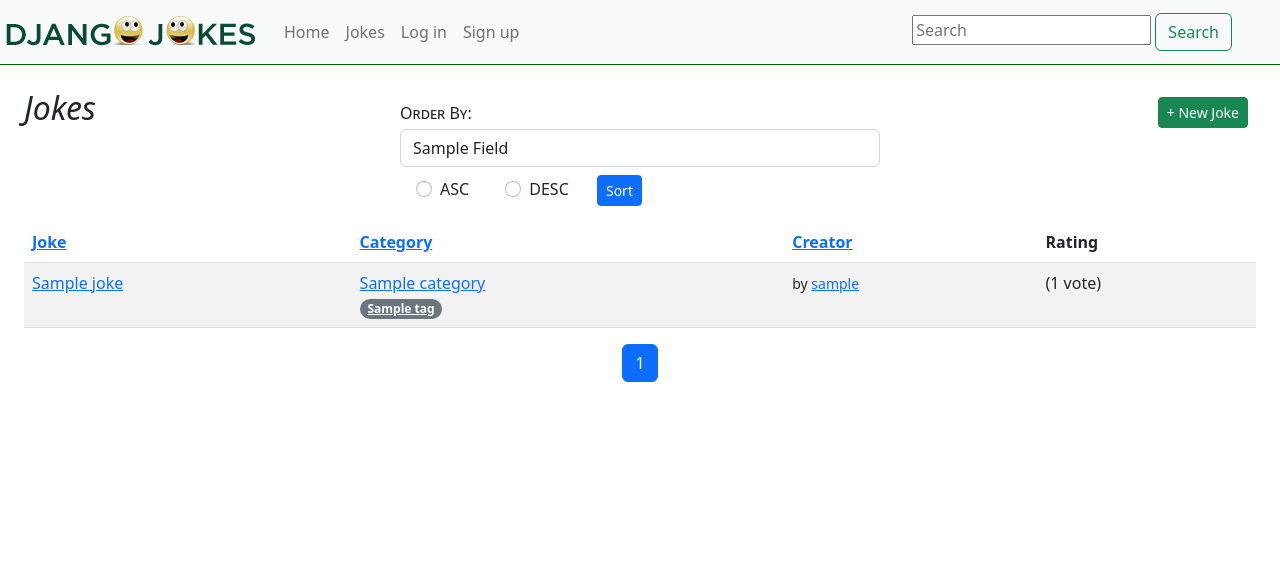
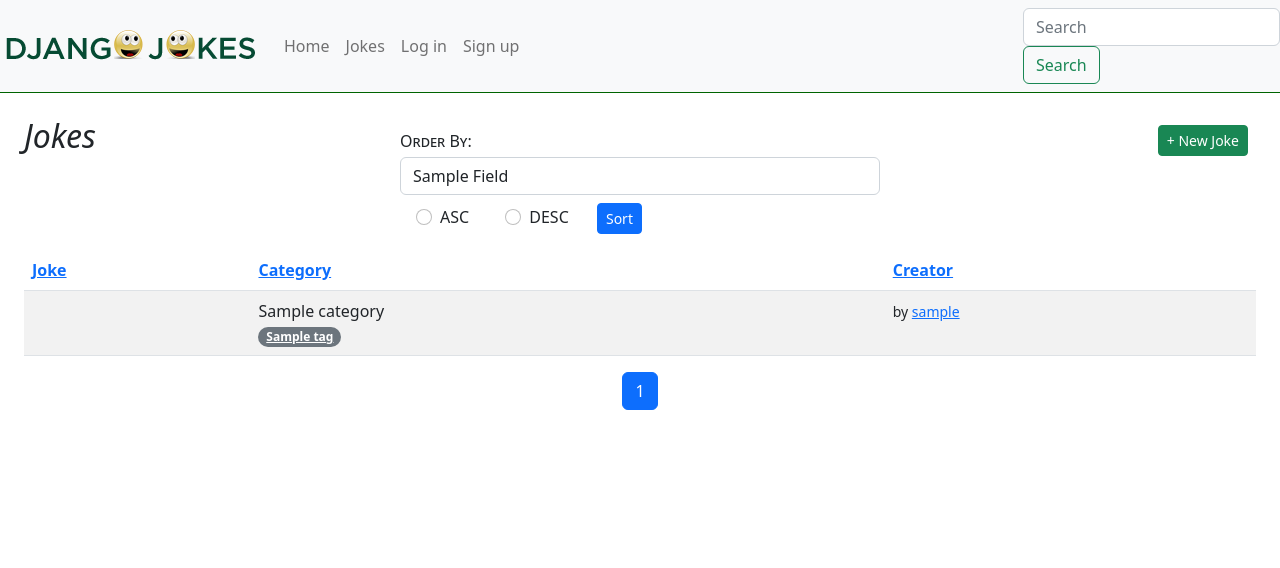
Before and after one commit to Kuro0731/djangojokes.com, a Django app: template templates/jokes/joke_list.html in a window 1280 px wide. Shown: the top 568 px of the page. Run offline with Django 5.2, Linux system fonts and the light colour scheme; the template is opened without the code that fills it: most values are stand-ins (such as "Sample title", 1, 10 or a date in 2020); parts of the project's set-up code (start-up, migrations or seed data) failed here and were passed over; some libraries are stand-ins or nearby versions.

Commit message:
idk Implementing Search (59th) commit

```diff
--- a/jokes/views.py
+++ b/jokes/views.py
@@ -1,17 +1,16 @@
 import json
-
+from django.db.models import Q
 from django.contrib.messages.views import SuccessMessageMixin
 from django.contrib import messages
 from django.contrib.auth.mixins import LoginRequiredMixin, UserPassesTestMixin
-from django.db.models import Q
 from django.http import JsonResponse
 from django.urls import reverse_lazy
 from django.views.generic import (
     CreateView, DeleteView, DetailView, ListView, UpdateView
 )
 
+from .forms import JokeForm
 from .models import Joke, JokeVote
-from .forms import JokeForm
 
 class JokeCreateView(SuccessMessageMixin, LoginRequiredMixin, CreateView):
     model = Joke
--- a/templates/_base.html
+++ b/templates/_base.html
@@ -50,8 +50,7 @@
             </a>
             <div class="dropdown-menu" aria-labelledby="navbarDropdown">
               <a class="dropdown-item" href="{% url 'my-account' %}">My Account</a>
-              <a class="dropdown-item" href="{% url 'jokes:creator' user.username %}?order={{ order }}&direction={{ direction }}">
-                My Django Jokes</a>
+              <a class="dropdown-item" href="{% url 'jokes:creator' user.username %}?order={{ order }}&direction={{ direction }}">My Django Jokes</a>
               <div class="dropdown-divider"></div>
               <form method="post" action="{% url 'account_logout' %}">
                 {% csrf_token %}
@@ -61,12 +60,12 @@
           </li>
         {% endif %}
       </ul>
-      <form>
-        <input  type="search"
-          placeholder="Search" aria-label="Search" name="q"
+      <form class="form-inline my-2 my-lg-0" action="{% url 'jokes:list' $}">
+        <input class="form-control mr-sm-2" type="search"
+        placeholder="Search" aria-label="Search" name="q"
           value="{{ request.GET.q }}">
-        <button class="btn btn-outline-success me-5" type="submit">
-          Search
+          <button class="btn btn-outline-success my-2 my-sm-0" type="submit">Search</button>
+      </form>
         </button>
       </form>
     </div>
--- a/templates/includes/pagination.html
+++ b/templates/includes/pagination.html
@@ -2,12 +2,12 @@
   <ul class="pagination justify-content-center">
     {% if page_obj.has_previous %}
       <li class="page-item">
-          <a class="page-link" href="?page=1&order={{ order }}&direction={{ direction }}">&laquo; 1…</a>
+        <a class="page-link" href="?page=1&order={{ order }}&direction={{ direction }}&q={{ request.GET.q }}">&laquo; 1…</a>
       </li>
       {% if page_obj.previous_page_number != 1 %}
         <li class="page-item">
           <a class="page-link"
-              href="?page={{ page_obj.previous_page_number }}&order={{ order }}&direction={{ direction }}">
+            href="?page={{ page_obj.previous_page_number }}&order={{ order }}&direction={{ direction }}&q={{ request.GET.q }}">
             {{ page_obj.previous_page_number }}
           </a>
         </li>
@@ -21,13 +21,13 @@
     {% if page_obj.has_next %}
       {% if page_obj.next_page_number != page_obj.paginator.num_pages %}
         <li class="page-item">
-            <a class="page-link" href="?page={{ page_obj.next_page_number }}&order={{ order }}&direction={{ direction }}">
+          <a class="page-link" href="?page={{ page_obj.next_page_number }}&order={{ order }}&direction={{ direction }}&q={{ request.GET.q }}">
             {{ page_obj.next_page_number }}
           </a>
         </li>
       {% endif %}
       <li class="page-item">
-          <a class="page-link" href="?page={{ page_obj.paginator.num_pages }}&order={{ order }}&direction={{ direction }}">
+        <a class="page-link" href="?page={{ page_obj.paginator.num_pages }}&order={{ order }}&direction={{ direction }}&q={{ request.GET.q }}">
           …{{ page_obj.paginator.num_pages }} &raquo;
         </a>
       </li>
--- a/templates/jokes/joke_list.html
+++ b/templates/jokes/joke_list.html
@@ -8,7 +8,7 @@
   </div>
   <div class="col-12 col-md-8 col-lg-6">
     <form class="my-2 mx-auto" style="max-width: 30rem;">
-      <input type="hidden" name="q" value="{{ request.GET.q }}">
+      <input type="hidden" name="q" value="{{ request.GET.q}}">
       <label class="my-1 me-2" for="order">Order By:</label>
       <select class="form-control me-sm-2" name="order" id="order">
         {% for field in order_fields %}
@@ -43,21 +43,20 @@
       {% with order=request.GET.order dir=request.GET.direction %}
       <tr>
         {% if order == 'joke' and dir == 'asc' %}
-        <th><a href="?order=joke&direction=desc&q={{ request.GET.q }}">Joke</a></th>
+        <th><a href="?order=joke&direction=desc&q={{ request.GET.q}}">Joke</a></th>
         {% else %}
-        <th><a href="?order=joke&direction=asc&q={{ request.GET.q }}">Joke</a></th>
+        <th><a href="?order=joke&direction=asc&q={{ request.GET.q}}">Joke</a></th>
         {% endif %}
         {% if order == 'category' and dir == 'asc' %}
-        <th><a href="?order=category&direction=desc&q={{ request.GET.q }}">Category</a></th>
+        <th><a href="?order=category&direction=desc&q={{ request.GET.q}}">Category</a></th>
         {% else %}
-        <th><a href="?order=category&direction=asc&q={{ request.GET.q }}">Category</a></th>
+        <th><a href="?order=category&direction=asc&q={{ request.GET.q}}">Category</a></th>
         {% endif %}
         {% if order == 'creator' and dir == 'asc' %}
-        <th><a href="?order=creator&direction=desc&q={{ request.GET.q }}">Creator</a></th>
+        <th><a href="?order=creator&direction=desc&q={{ request.GET.q}}">Creator</a></th>
         {% else %}
-        <th><a href="?order=creator&direction=asc&q={{ request.GET.q }}">Creator</a></th>
+        <th><a href="?order=creator&direction=asc&q={{ request.GET.q}}">Creator</a></th>
         {% endif %}
-        <th>Rating</th>
       </tr>
       {% endwith %}
     </thead>
@@ -65,12 +64,10 @@
       {% for joke in joke_list %}
       <tr>
         <td>
-          <a href="{{ joke.get_absolute_url }}">{{ joke.question }}</a>
+          <a href="{% url 'jokes:category' joke.category.slug %}?order={{ order }}&direction={{ direction }}"></a>
         </td>
         <td>
-          <a href="{% url 'jokes:category' joke.category.slug %}?order={{ order }}&direction={{ direction }}">
-            {{ joke.category.category }}
-          </a><br>
+          {{ joke.category.category }}<br>
           {% for tag in joke.tags.all %}
           <a href="{% url 'jokes:tag' tag.slug %}?order={{ order }}&direction={{ direction }}"
             class="badge rounded-pill bg-secondary">{{ tag.tag }}</a>
@@ -86,20 +83,11 @@
           </a>
           {% else %}
           <small>
-            by
-            <a href="{% url 'jokes:creator' joke.user.username %}?order={{ order }}&direction={{ direction }}">
+            by <a href="{% url 'jokes:creator' joke.user.username %}?order={{ order }}&direction={{ direction }}">
               {{ joke.user.username }}
             </a>
           </small>
           {% endif %}
-        </td>
-        <td>
-          {% with votes=joke.votes %}
-          <div id="rating-container" title="{{ votes.rating }}">
-            <div id="rating" style="width:{% widthratio votes.rating 10 100 %}%;"></div>
-          </div>
-          ({{ votes.num_votes }} vote{{ votes.num_votes|pluralize }})
-          {% endwith %}
         </td>
       </tr>
       {% endfor %}
```
Also changed, not shown: templates/jokes/joke_detail.html (+18 -16 lines). Lines whose indentation alone changed are shown as unchanged.
